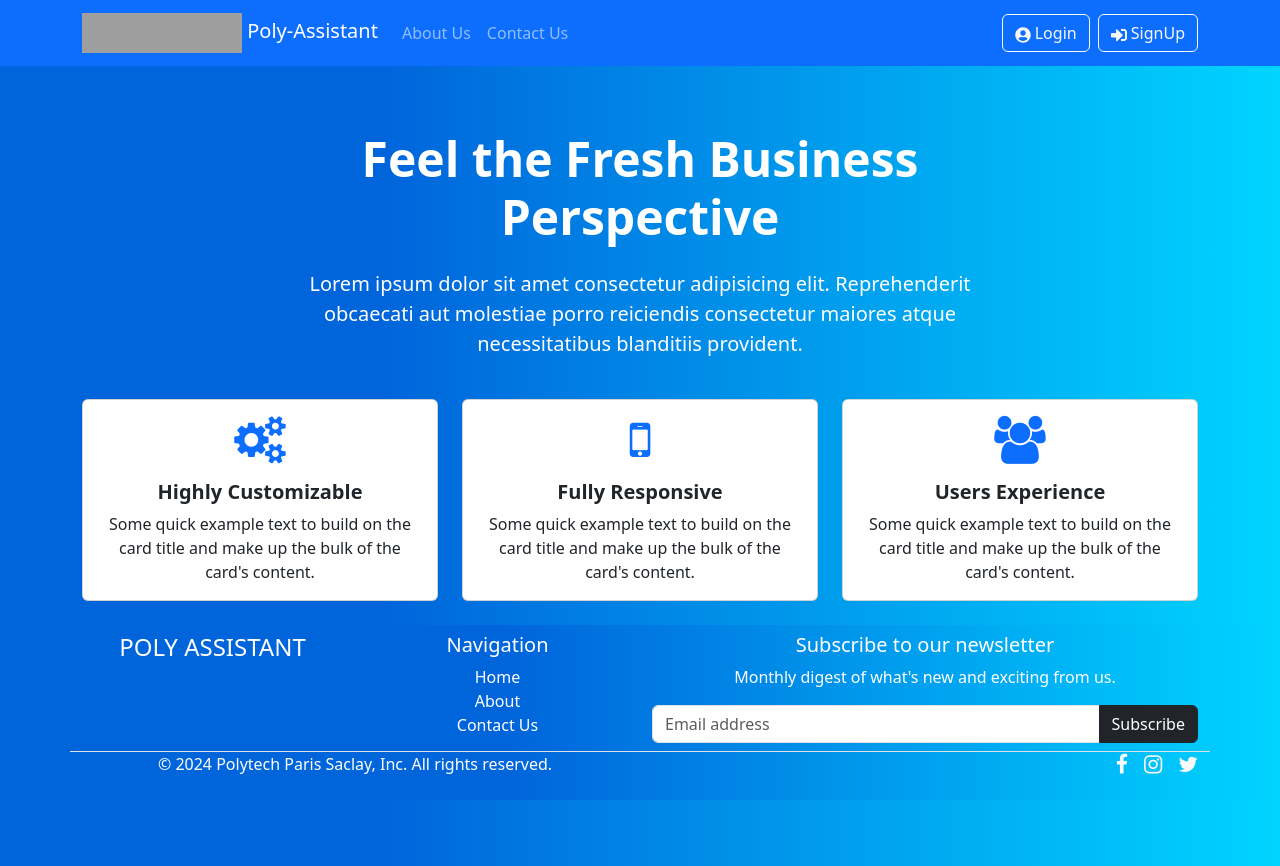
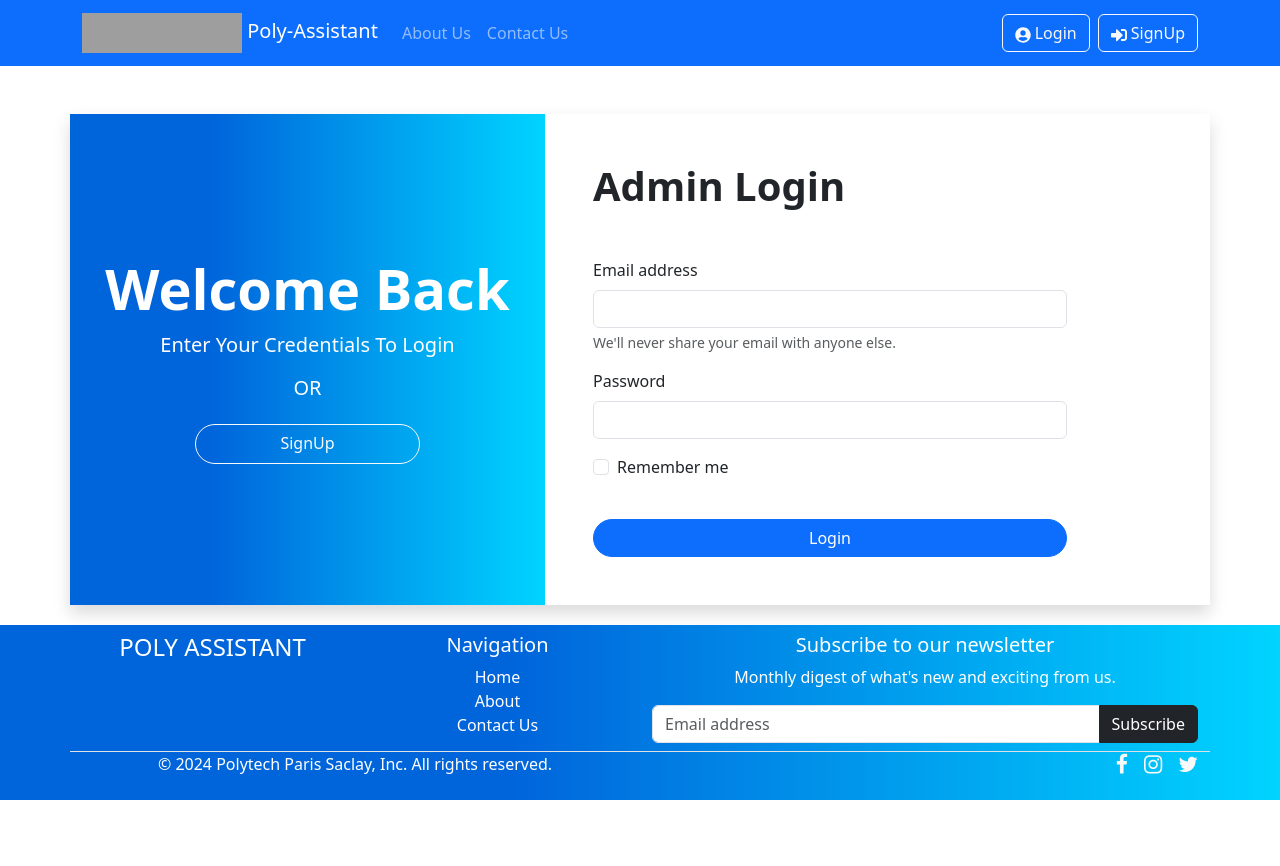
Before and after one commit to youssefeffat/PERN-School-Assitante, a React (Create React App) app in the folder client/: page /AdminLogin in a window 1280 px wide. Before the commit this address led to /. After the commit the page ends 800 px from the top, so only its background shows below. Built offline with nearby package versions, Linux system fonts and the light colour scheme; grey boxes are pictures that could not be loaded.

Commit message:
wip: add Admin pages

```diff
--- a/client/src/App.css
+++ b/client/src/App.css
@@ -25,7 +25,12 @@
 }
 
 #Login {
-  padding-bottom: 100px; /* Add padding to the bottom to create space for the footer */
+  padding-bottom: 1000px; /* Add padding to the bottom to create space for the footer */
+  margin-bottom: 100px;
+}
+
+#Signup {
+  padding-bottom: 200px; /* Add padding to the bottom to create space for the footer */
 }
 
 /* Form */
--- a/client/src/App.js
+++ b/client/src/App.js
@@ -5,6 +5,8 @@
 import MyNavbar from './Components/Navbar';
 import Home from './Components/Home';
 import About from './Components/About';
+import AdminDashboard from './Components/AdminDashboard';
+import AdminLogin from './Components/AdminLogin';
 import Contact from './Components/Contact';
 import Dashboard from './Components/Dashboard';
 import Footer from './Components/Footer';
@@ -59,6 +61,8 @@
         <Route exact path="/Signup" element={<Signup/>}/>
         <Route exact path="/Logout" element={<Logout/>}/>
         <Route  path="/Dashboard" element={<Dashboard/>} />
+        <Route  path="/AdminDashboard" element={<AdminDashboard/>} />
+        <Route  path="/AdminLogin" element={<AdminLogin/>} />
         <Route path="*" element={<Navigate to="/"/>} />
       </Routes>
 
--- /dev/null
+++ b/client/src/Components/AdminLogin.jsx
@@ -0,0 +1,176 @@
+import React, { useState, useEffect } from "react";
+import { NavLink, useNavigate } from "react-router-dom";
+//import { useHistory } from "react-router";
+
+const AdminLogin = () => {
+
+//   const history = useHistory()
+const navigate = useNavigate()
+const isAdmin = localStorage.getItem("isAdmin");
+
+  const [user, setUser] = useState({
+    email : '',
+    password : ''
+  });
+
+  const [errors, setErrors] = useState({
+    username: '',
+    email: '',
+    password: ''
+  });
+
+  // Handle redirect if already logged in
+  useEffect(() => {
+    console.log(isAdmin);
+    if (isAdmin == "true"){
+      navigate('/');
+      window.location.reload()
+    }
+  }, []);
+
+  // Handle Input
+  const handleChange = (event) =>{
+    let name = event.target.name
+    let value = event.target.value
+
+    setUser({...user, [name]:value})
+    setErrors({ ...errors, [name]: '' }); // Clear errors when user starts typing again
+
+  }
+
+  // Handle Login
+  const handleSubmit = async (event) =>{
+    event.preventDefault();
+    const {email, password} = user;
+
+    // Validation
+    let hasErrors = false;
+    const emailPattern = /^[^\s@]+@[^\s@]+\.[^\s@]+$/;
+
+    // Validation for empty fields
+    if (!email.trim() || !password.trim()) {
+      setErrors({
+        email: email.trim() ? '' : 'Email is required',
+        password: password.trim() ? '' : 'Password is required'
+      });
+      return; // Don't proceed with form submission if any field is empty
+    }
+
+    if (!emailPattern.test(email) || !email.includes('@universite-paris-saclay.fr')) {
+      setErrors({ ...errors, email: 'Invalid email format ( accepted format : X@universite-paris-saclay.fr)' });
+      hasErrors = true;
+    }
+
+    if (password.length < 8) {
+      setErrors({ ...errors, password: 'Password must be at least 8 characters long' });
+      hasErrors = true;
+    }
+
+    if (hasErrors) {
+      return; // Don't proceed with form submission if there are validation errors
+    }
+
+    try {
+      const res = await fetch('http://localhost:3001/AdminLogin', {
+        method : "POST",
+        headers : {
+          "Content-Type" : "application/json"
+        },
+        body : JSON.stringify({ email, password})
+      });
+
+      if(res.status === 400 || !res){
+        window.alert("Invalid Credentials")
+      } else if (res.status === 404) { // Handle non-existent user
+        window.alert("User does not exist. Please sign up first."); // Display appropriate message
+      } else if (res.status === 410) { // Handle non-existent user
+        window.alert("Password is incorrect"); // Display appropriate message
+      } else{
+        window.alert("Login Successfull");
+        localStorage.setItem("isLoggedIn","true")
+        navigate('/Dashboard');
+
+        // window.location.reload();
+        // history.push('/')
+        // Token is generated When we Logged In.
+        // Now we need to create Schema for Messages
+      }
+
+    } catch (error) {
+      console.log(error);
+    }
+  }
+
+  return (
+    <div>
+      <div className="container shadow my-5">
+        <div className="row">
+          <div className="col-md-5 d-flex flex-column align-items-center text-white justify-content-center form">
+            <h1 className="display-4 fw-bolder">Welcome Back</h1>
+            <p className="lead text-center">Enter Your Credentials To Login</p>
+            <h5 className="mb-4">OR</h5>
+            <NavLink
+              to="/Signup"
+              className="btn btn-outline-light rounded-pill pb-2 w-50"
+            >
+              SignUp
+            </NavLink>
+          </div>
+          <div className="col-md-6 p-5">
+            <h1 className="display-6 fw-bolder mb-5">Admin Login</h1>
+            <form onSubmit={handleSubmit}>
+              <div className="mb-3">
+                <label htmlFor="exampleInputEmail1" className="form-label">
+                  Email address
+                </label>
+                <input
+                  type="email"
+                  className="form-control"
+                  id="exampleInputEmail1"
+                  aria-describedby="emailHelp"
+                  name="email"
+                  value={user.email}
+                  onChange={handleChange}
+                />
+                {errors.email && <p className="text-danger">{errors.email}</p>}
+
+                <div id="emailHelp" className="form-text">
+                  We'll never share your email with anyone else.
+                </div>
+              </div>
+              <div className="mb-3">
+                <label htmlFor="exampleInputPassword1" className="form-label">
+                  Password
+                </label>
+                <input
+                  type="password"
+                  className="form-control"
+                  id="exampleInputPassword1"
+                  name="password"
+                  value={user.password}
+                  onChange={handleChange}
+                />
+                {errors.password && <p className="text-danger">{errors.password}</p>}
+              </div>
+              <div className="mb-3 form-check">
+                <input
+                  type="checkbox"
+                  className="form-check-input"
+                  id="exampleCheck1"
+                />
+                <label className="form-check-label" htmlFor="exampleCheck1">
+                  Remember me
+                </label>
+              </div>
+              <button type="submit" className="btn btn-primary w-100 mt-4 rounded-pill">
+                Login
+              </button>
+            </form>
+          </div>
+        </div>
+      </div>
+    </div>
+  );
+};
+
+export default AdminLogin;
```
Also changed, not shown: 1 other file (tests, documents, lock files or other folders).
